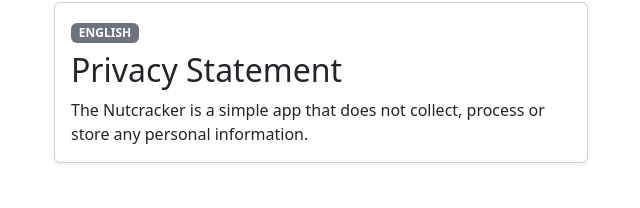
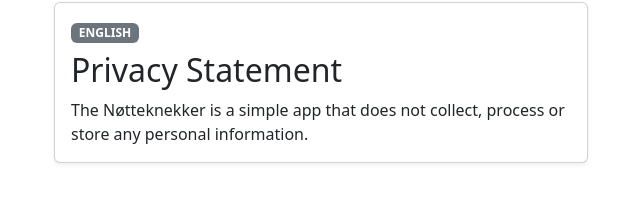
Before and after one commit to falkr/nuts, a plain HTML site: page docs/privacy.html in a window 1280 px wide. Shown: the part 94-302 px from the top of the page, 319-959 px from the left. Drawn offline with Linux system fonts and the light colour scheme.

Commit message:
Update privacy.html

```diff
--- a/docs/privacy.html
+++ b/docs/privacy.html
@@ -12,7 +12,7 @@
               <div class="card-body">
                 <div class="badge text-bg-secondary mb-2">ENGLISH</div>
                 <h2 class="card-title">Privacy Statement</h2>
-                <p class="card-text">The Nutcracker is a simple app that does not collect, process or store any personal information.</p>
+                <p class="card-text">The N&oslash;tteknekker is a simple app that does not collect, process or store any personal information.</p>
               </div>
             </div>
         </div>
```
